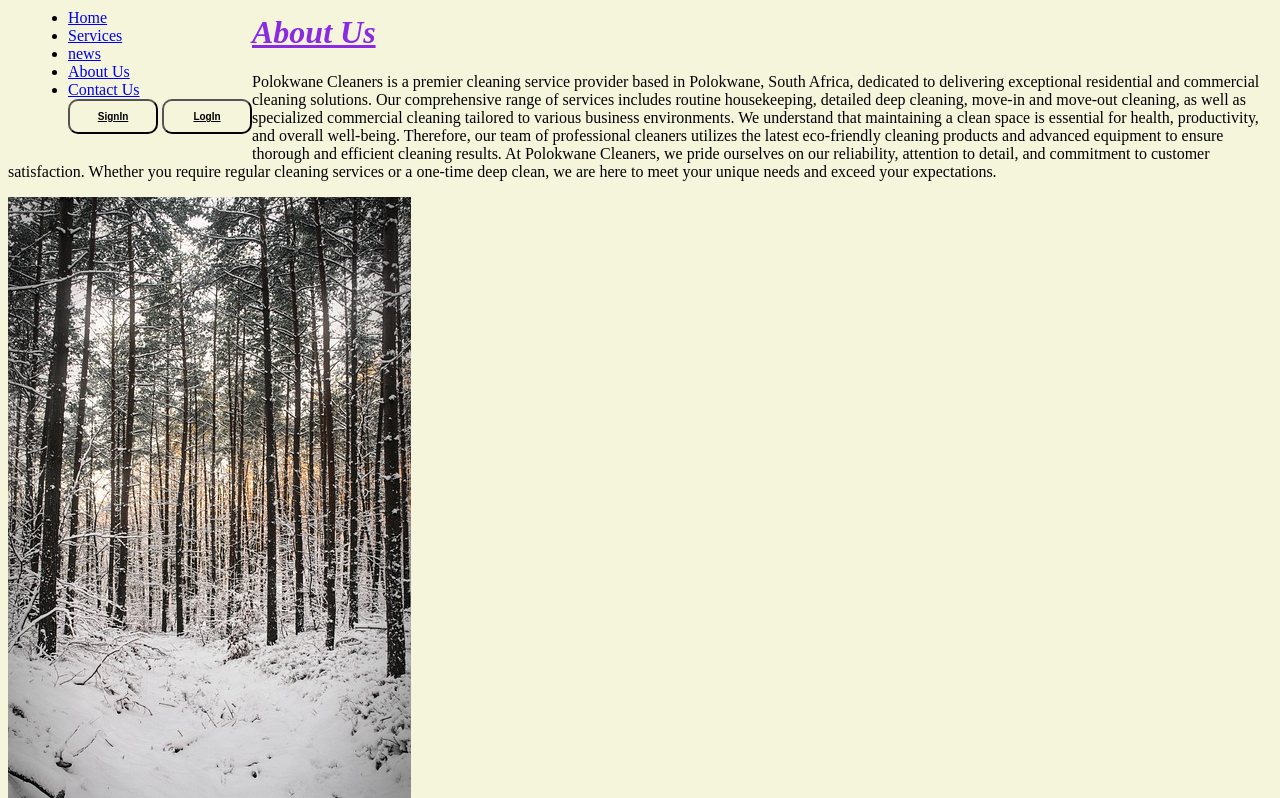
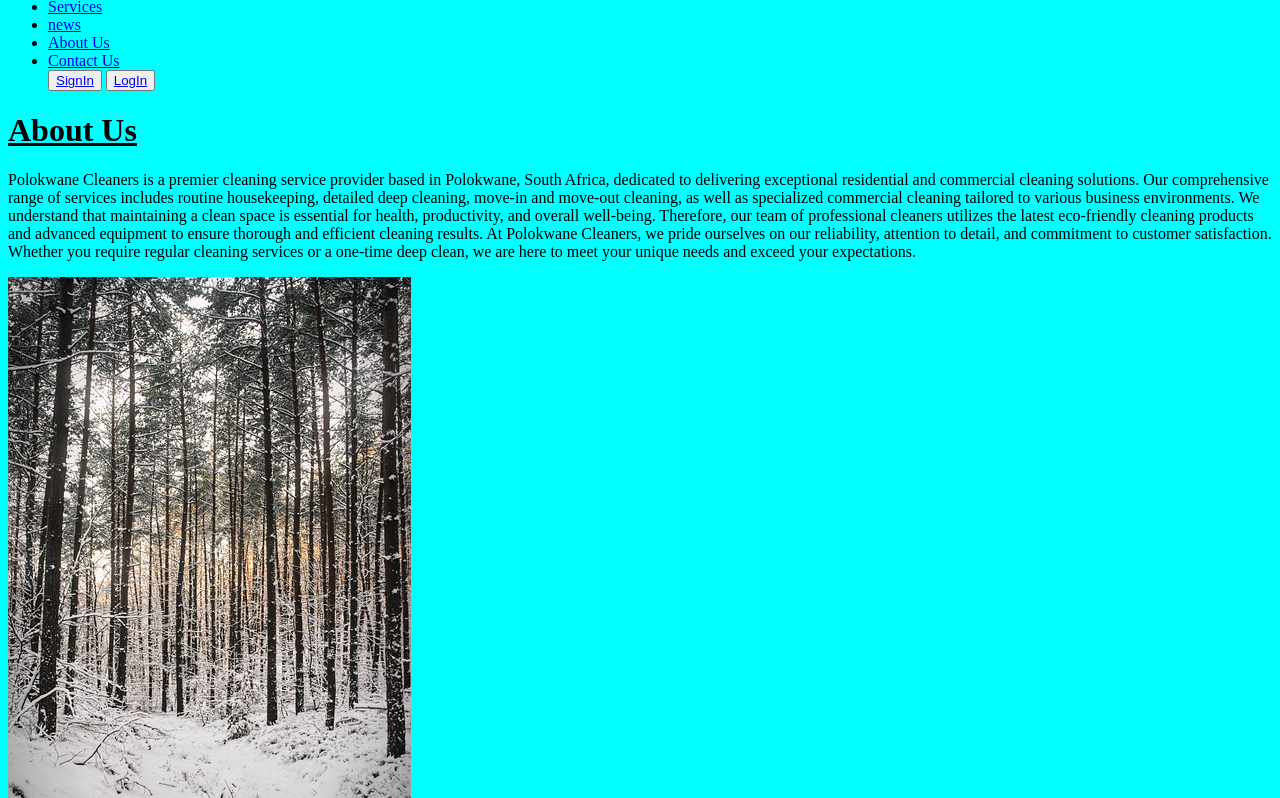
Before and after one commit to Tau-oss/mysite.poe, a plain HTML site: page aboutus.html in a window 1280 px wide. Shown: the part 62-860 px from the top of the page. Drawn offline with Linux system fonts and the light colour scheme.

Commit message:
Update files.css

```diff
--- a/css/files.css
+++ b/css/files.css
@@ -1,30 +1,3 @@
-h1 {
-    color:blueviolet;
-    font-style: italic;
+body{
+    background-color: aqua;
 }
-body{
-    background-color: beige;
-}
-.navbar {
-    margin: 0%;
-    padding: 0%;
-}
-button {
-    background-color: beige; margin: right 10px; border-radius: 10px; padding: 10px; width: 90px;
-}
-button a {
-    color: black; font-weight: bold; font-size: 10px;
-}
- .logo {
-    font-size: 40px; color: blue;
-}
-ul {
-    float: left; margin-left: 20px;
-}
-navdiv {
-    color: #000;
-}
-
-.img {
-    float: left;
-}
```
